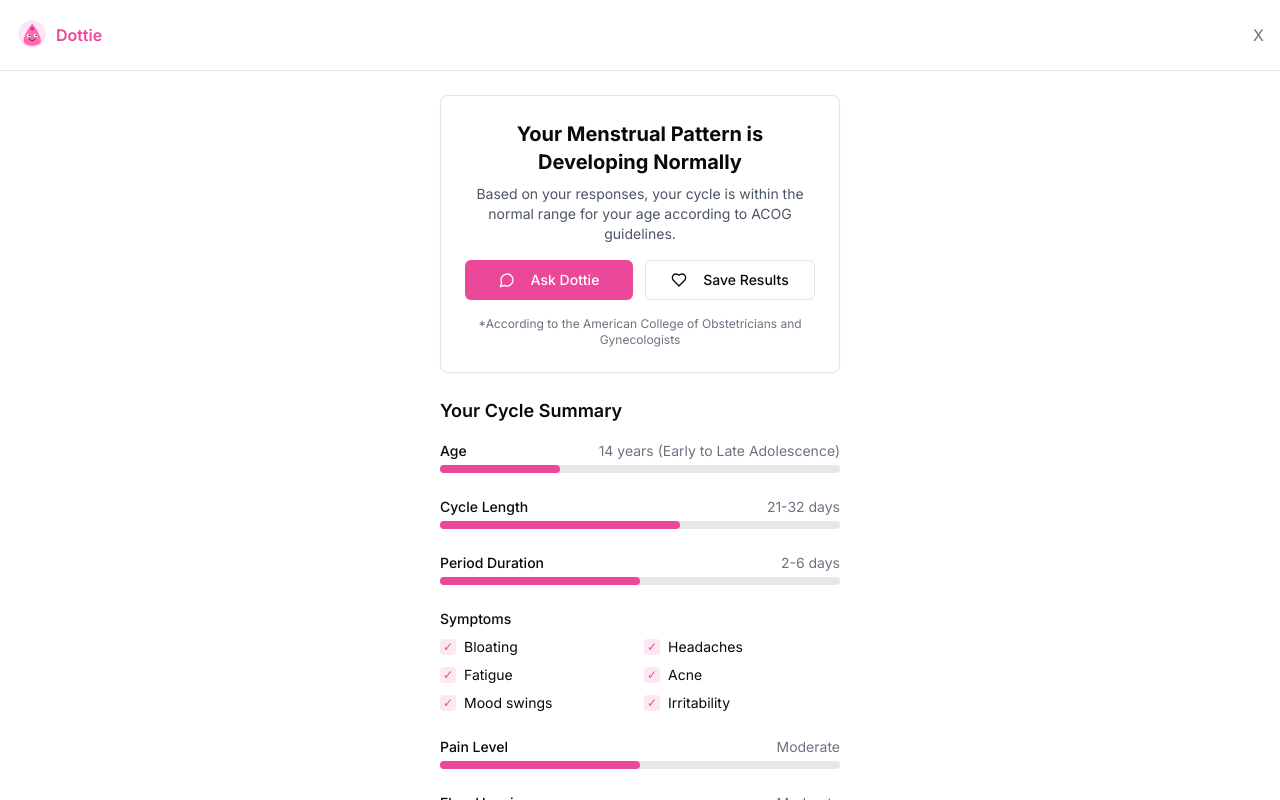
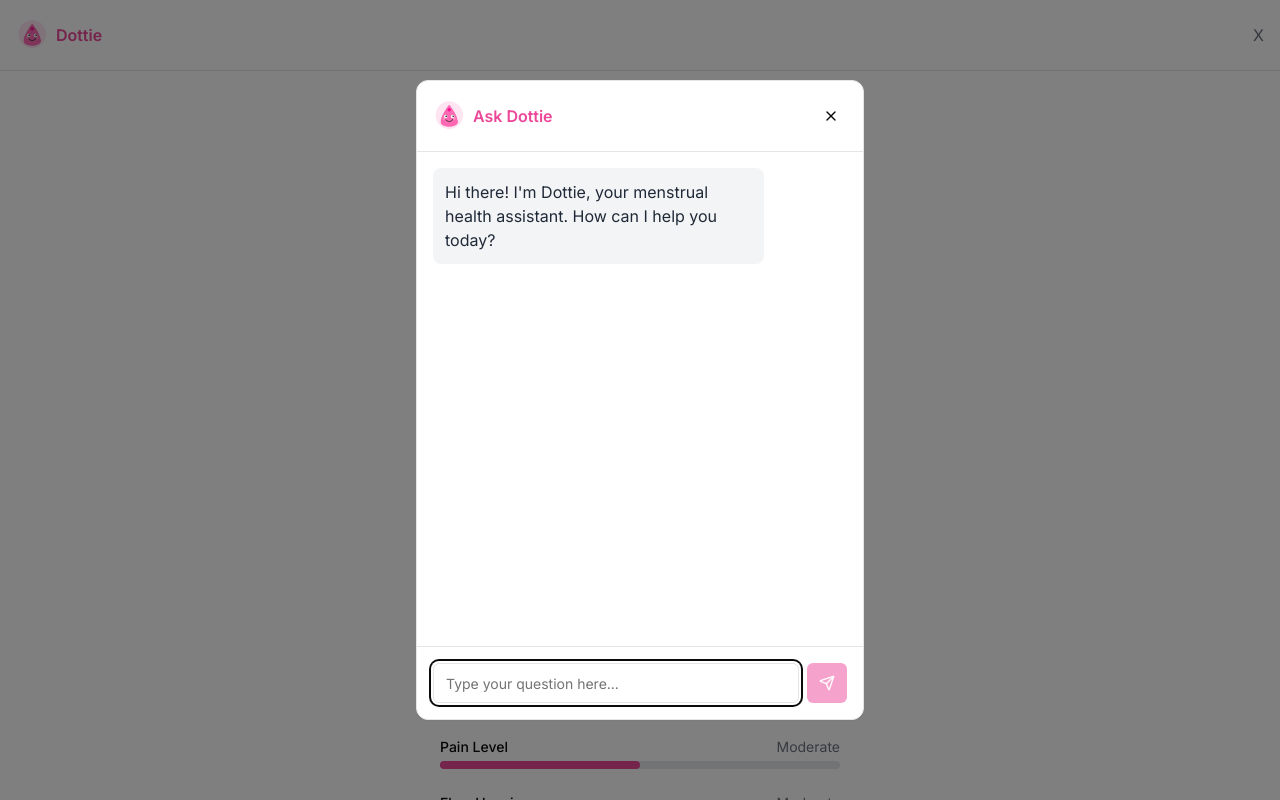
Before and after one commit to tqmsh/dottie, a Next.js app in the folder dottie-app/: page /assessment/results in a window 1280 px wide. Both pictures are taken after a click on the button "Ask Dottie". Shown: the top 800 px of the page. Built offline with nearby package versions, Linux system fonts and the light colour scheme.

Commit message:
added chat-box modal

```diff
--- a/dottie-app/app/assessment/results/page.tsx
+++ b/dottie-app/app/assessment/results/page.tsx
@@ -1,10 +1,26 @@
+"use client"
+
+import { useState } from "react"
 import Link from "next/link"
 import Image from "next/image"
 import { Button } from "@/components/ui/button"
 import { Card, CardContent } from "@/components/ui/card"
-import { DotIcon, MessageCircle, Heart, ChevronRight } from "lucide-react"
+import { MessageCircle, Heart, ChevronRight } from "lucide-react"
+import { ChatModal } from "@/components/chat-modal"
 
 export default function ResultsPage() {
+  const [isChatOpen, setIsChatOpen] = useState(false)
+
+  // Sample user data based on assessment results
+  const userData = {
+    age: "14 years (Early to Late Adolescence)",
+    cycleLength: "21-32 days",
+    periodDuration: "2-6 days",
+    flowHeaviness: "Moderate",
+    painLevel: "Moderate",
+    symptoms: ["Bloating", "Headaches", "Fatigue", "Acne", "Mood swings", "Irritability"],
+  }
+
   return (
     <div className="flex min-h-screen flex-col bg-white">
       <header className="flex items-center justify-between p-4 border-b">
@@ -29,7 +45,7 @@ export default function ResultsPage() {
             </div>
 
             <div className="flex gap-3 mb-4">
-              <Button className="flex-1 bg-pink-500 hover:bg-pink-600">
+              <Button className="flex-1 bg-pink-500 hover:bg-pink-600" onClick={() => setIsChatOpen(true)}>
                 <MessageCircle className="w-4 h-4 mr-2" />
                 Ask Dottie
               </Button>
@@ -52,7 +68,7 @@ export default function ResultsPage() {
             <div>
               <div className="flex justify-between mb-1">
                 <span className="text-sm font-medium">Age</span>
-                <span className="text-sm text-gray-500">14 years (Early to Late Adolescence)</span>
+                <span className="text-sm text-gray-500">{userData.age}</span>
               </div>
               <div className="w-full bg-gray-200 h-2 rounded-full">
                 <div className="bg-pink-500 h-2 rounded-full w-[30%]"></div>
@@ -62,7 +78,7 @@ export default function ResultsPage() {
             <div>
               <div className="flex justify-between mb-1">
                 <span className="text-sm font-medium">Cycle Length</span>
-                <span className="text-sm text-gray-500">21-32 days</span>
+                <span className="text-sm text-gray-500">{userData.cycleLength}</span>
               </div>
               <div className="w-full bg-gray-200 h-2 rounded-full">
                 <div className="bg-pink-500 h-2 rounded-full w-[60%]"></div>
@@ -72,7 +88,7 @@ export default function ResultsPage() {
             <div>
               <div className="flex justify-between mb-1">
                 <span className="text-sm font-medium">Period Duration</span>
-                <span className="text-sm text-gray-500">2-6 days</span>
+                <span className="text-sm text-gray-500">{userData.periodDuration}</span>
               </div>
               <div className="w-full bg-gray-200 h-2 rounded-full">
                 <div className="bg-pink-500 h-2 rounded-full w-[50%]"></div>
@@ -82,7 +98,7 @@ export default function ResultsPage() {
             <div>
               <h3 className="text-sm font-medium mb-2">Symptoms</h3>
               <div className="grid grid-cols-2 gap-2">
-                {["Bloating", "Headaches", "Fatigue", "Acne", "Mood swings", "Irritability"].map((symptom, index) => (
+                {userData.symptoms.map((symptom, index) => (
                   <div key={index} className="flex items-center gap-2">
                     <div className="h-4 w-4 rounded-sm bg-pink-100 flex items-center justify-center">
                       <span className="text-pink-500 text-xs">✓</span>
@@ -96,7 +112,7 @@ export default function ResultsPage() {
             <div>
               <div className="flex justify-between mb-1">
                 <span className="text-sm font-medium">Pain Level</span>
-                <span className="text-sm text-gray-500">Moderate</span>
+                <span className="text-sm text-gray-500">{userData.painLevel}</span>
               </div>
               <div className="w-full bg-gray-200 h-2 rounded-full">
                 <div className="bg-pink-500 h-2 rounded-full w-[50%]"></div>
@@ -106,7 +122,7 @@ export default function ResultsPage() {
             <div>
               <div className="flex justify-between mb-1">
                 <span className="text-sm font-medium">Flow Heaviness</span>
-                <span className="text-sm text-gray-500">Moderate</span>
+                <span className="text-sm text-gray-500">{userData.flowHeaviness}</span>
               </div>
               <div className="w-full bg-gray-200 h-2 rounded-full">
                 <div className="bg-pink-500 h-2 rounded-full w-[50%]"></div>
@@ -189,6 +205,8 @@ export default function ResultsPage() {
           </Button>
         </Link>
       </main>
+
+      <ChatModal isOpen={isChatOpen} onClose={() => setIsChatOpen(false)} userData={userData} />
     </div>
   )
 }
--- /dev/null
+++ b/dottie-app/components/chat-modal.tsx
@@ -0,0 +1,190 @@
+"use client"
+
+import { useState, useRef, useEffect } from "react"
+import Image from "next/image"
+import { Button } from "@/components/ui/button"
+import { Card } from "@/components/ui/card"
+import { Input } from "@/components/ui/input"
+import { ScrollArea } from "@/components/ui/scroll-area"
+import { X, Send } from "lucide-react"
+
+type Message = {
+  id: string
+  content: string
+  sender: "user" | "ai"
+  timestamp: Date
+}
+
+type ChatModalProps = {
+  isOpen: boolean
+  onClose: () => void
+  userData?: {
+    age?: string
+    cycleLength?: string
+    periodDuration?: string
+    flowHeaviness?: string
+    painLevel?: string
+    symptoms?: string[]
+  }
+}
+
+export function ChatModal({ isOpen, onClose, userData }: ChatModalProps) {
+  const [messages, setMessages] = useState<Message[]>([
+    {
+      id: "welcome",
+      content: "Hi there! I'm Dottie, your menstrual health assistant. How can I help you today?",
+      sender: "ai",
+      timestamp: new Date(),
+    },
+  ])
+  const [inputValue, setInputValue] = useState("")
+  const messagesEndRef = useRef<HTMLDivElement>(null)
+  const inputRef = useRef<HTMLInputElement>(null)
+
+  useEffect(() => {
+    if (isOpen && inputRef.current) {
+      inputRef.current.focus()
+    }
+  }, [isOpen])
+
+  useEffect(() => {
+    scrollToBottom()
+  }, [messages])
+
+  const scrollToBottom = () => {
+    messagesEndRef.current?.scrollIntoView({ behavior: "smooth" })
+  }
+
+  const handleSendMessage = () => {
+    if (!inputValue.trim()) return
+
+    // Add user message
+    const userMessage: Message = {
+      id: `user-${Date.now()}`,
+      content: inputValue,
+      sender: "user",
+      timestamp: new Date(),
+    }
+
+    setMessages((prev) => [...prev, userMessage])
+    setInputValue("")
+
+    // Simulate AI thinking with a delay
+    setTimeout(() => {
+      const aiResponse = generateAIResponse(inputValue, userData)
+      const aiMessage: Message = {
+        id: `ai-${Date.now()}`,
+        content: aiResponse,
+        sender: "ai",
+        timestamp: new Date(),
+      }
+
+      setMessages((prev) => [...prev, aiMessage])
+    }, 1000)
+  }
+
+  const generateAIResponse = (userInput: string, userData?: any): string => {
+    const userInputLower = userInput.toLowerCase()
+
+    // Check for cycle length related questions
+    if (userInputLower.includes("cycle") || userInputLower.includes("how long")) {
+      return `Based on your assessment, your cycle length is ${userData?.cycleLength || "within normal range"}. A typical menstrual cycle can range from 21 to 35 days. If your cycle is regular, you can better predict when your next period will start.`
+    }
+
+    // Check for period duration related questions
+    if (
+      userInputLower.includes("period") &&
+      (userInputLower.includes("last") || userInputLower.includes("long") || userInputLower.includes("duration"))
+    ) {
+      return `Your period typically lasts ${userData?.periodDuration || "a few days"}. Most periods last between 3-7 days. If your period consistently lasts longer than 7 days, it might be worth discussing with a healthcare provider.`
+    }
+
+    // Check for pain related questions
+    if (userInputLower.includes("pain") || userInputLower.includes("cramp")) {
+      return `You've reported ${userData?.painLevel || "moderate"} menstrual pain. Some cramping during your period is normal due to uterine contractions. For relief, you might try a heating pad, over-the-counter pain relievers, gentle exercise, or relaxation techniques. If your pain is severe, please consult a healthcare provider.`
+    }
+
+    // Check for flow heaviness related questions
+    if (userInputLower.includes("flow") || userInputLower.includes("heavy") || userInputLower.includes("bleeding")) {
+      return `Your flow heaviness is ${userData?.flowHeaviness || "moderate"}. Flow often varies throughout your period, typically starting lighter, becoming heavier in the middle, and ending with lighter flow. If you're soaking through protection every hour for several consecutive hours, that's considered heavy bleeding and worth discussing with a healthcare provider.`
+    }
+
+    // Check for symptom related questions
+    if (userInputLower.includes("symptom") || userInputLower.includes("pms")) {
+      const symptomsText = userData?.symptoms?.length
+        ? `You've reported experiencing ${userData.symptoms.join(", ")}. `
+        : "You've reported several common menstrual symptoms. "
+
+      return `${symptomsText}Many people experience physical and emotional symptoms before and during their period due to hormonal changes. Tracking these symptoms can help you prepare for them. Regular exercise, adequate sleep, and a balanced diet may help manage these symptoms.`
+    }
+
+    // Check for irregularity questions
+    if (userInputLower.includes("irregular") || userInputLower.includes("late") || userInputLower.includes("miss")) {
+      return `Some cycle irregularity is normal, especially during adolescence or approaching menopause. Stress, significant weight changes, excessive exercise, and certain medical conditions can also affect cycle regularity. If you're concerned about irregular periods, tracking your cycle can help identify patterns, and consulting with a healthcare provider can help determine if there's an underlying cause.`
+    }
+
+    // Default response for other questions
+    return `Thank you for your question. Based on your assessment results, your menstrual cycle appears to be developing normally. Remember that everyone's body is different, and what's "normal" varies from person to person. If you have specific concerns about your menstrual health, I recommend discussing them with a healthcare provider.`
+  }
+
+  if (!isOpen) return null
+
+  return (
+    <div className="fixed inset-0 bg-black/50 z-50 flex items-center justify-center p-4">
+      <Card className="w-full max-w-md h-[80vh] flex flex-col bg-white rounded-xl overflow-hidden">
+        <div className="flex items-center justify-between p-4 border-b">
+          <div className="flex items-center gap-2">
+            <Image src="/chatb.png" alt="Dottie Logo" width={32} height={32} />
+            <span className="font-semibold text-pink-500">Ask Dottie</span>
+          </div>
+          <Button variant="ghost" size="icon" onClick={onClose} className="h-8 w-8">
+            <X className="h-4 w-4" />
+          </Button>
+        </div>
+
+        <ScrollArea className="flex-1 p-4">
+          <div className="space-y-4">
+            {messages.map((message) => (
+              <div key={message.id} className={`flex ${message.sender === "user" ? "justify-end" : "justify-start"}`}>
+                <div
+                  className={`max-w-[80%] rounded-lg p-3 ${
+                    message.sender === "user" ? "bg-pink-500 text-white" : "bg-gray-100 text-gray-800"
+                  }`}
+                >
+                  {message.content}
+                </div>
+              </div>
+            ))}
+            <div ref={messagesEndRef} />
+          </div>
+        </ScrollArea>
+
+        <div className="p-4 border-t">
+          <form
+            onSubmit={(e) => {
+              e.preventDefault()
+              handleSendMessage()
+            }}
+            className="flex gap-2"
+          >
+            <Input
+              ref={inputRef}
+              value={inputValue}
+              onChange={(e) => setInputValue(e.target.value)}
+              placeholder="Type your question here..."
+              className="flex-1"
+            />
+            <Button
+              type="submit"
+              size="icon"
+              disabled={!inputValue.trim()}
+              className="bg-pink-500 hover:bg-pink-600 text-white"
+            >
+              <Send className="h-4 w-4" />
+            </Button>
+          </form>
+        </div>
+      </Card>
+    </div>
+  )
+}
```
